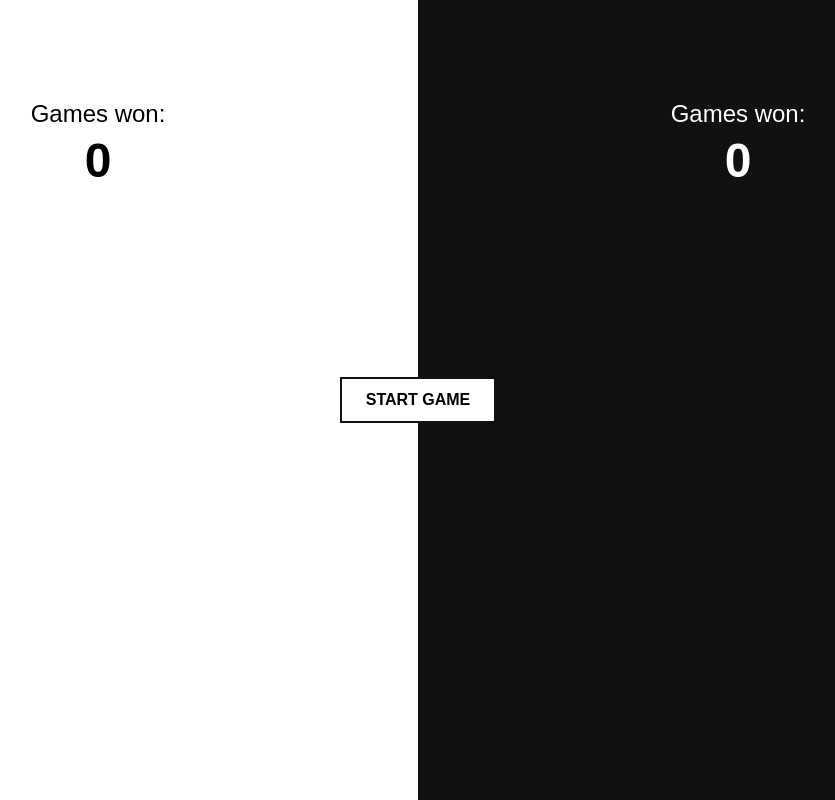
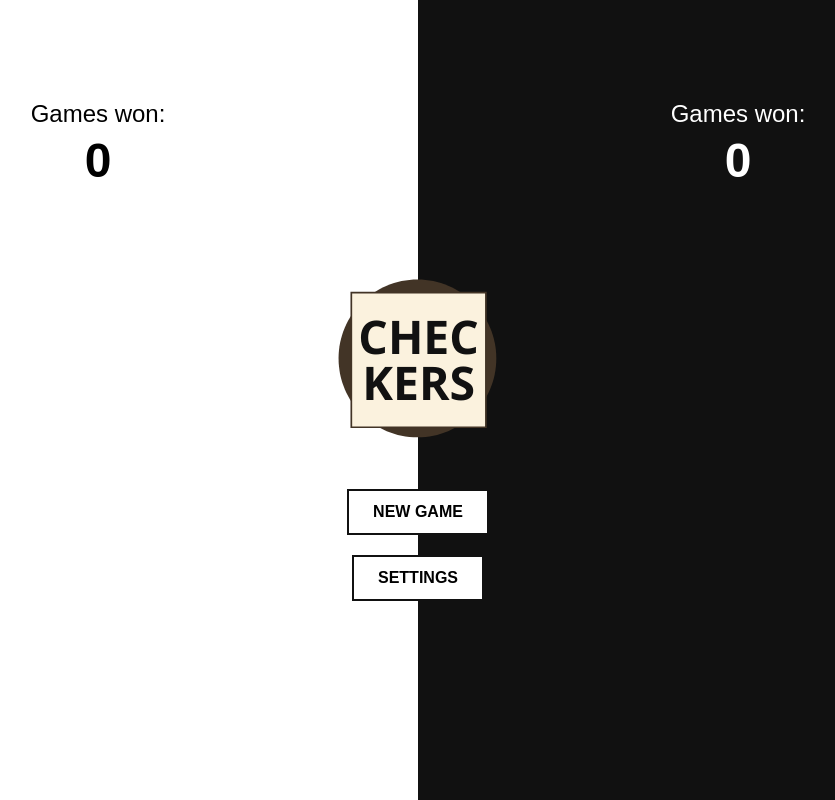
Before and after one commit to natholas/checkers, an Angular app: page / in a window 1280 px wide. Shown: the whole page, without its empty margins (222-1057 px from the left). Built offline with nearby package versions, Linux system fonts and the light colour scheme.

Commit message:
Added logo to menu

```diff
--- a/src/app/menu/menu.component.html
+++ b/src/app/menu/menu.component.html
@@ -1,10 +1,11 @@
 <div>
-
   <div *ngFor="let player of players" class="player-info player-{{player.type}}">
     <span>Games won:<h1>{{player.gamesWon}}</h1></span>
   </div>
   <div class="buttons-container">
-    <button (click)="startGame.emit()">Start Game</button>
+    <div class="logo"></div>
+    <button (click)="startGame.emit()">New Game</button>
+    <button>Settings</button>
   </div>
 
 </div>
--- a/src/app/menu/menu.component.scss
+++ b/src/app/menu/menu.component.scss
@@ -4,24 +4,24 @@
   text-align: center;
   font-size: 24px;
   height: 100vh;
-}
 
-.player-info.player-1 {
+  &.player-1 {
     background-color: #111111;
     color: #ffffff;
   }
 
-.player-info.player-0 {
+  &.player-0 {
     background-color: #ffffff;
   }
 
-.player-info span {
+  span {
     margin-top: 100px;
     display: block;
   }
 
-.player-info h1 {
+  h1 {
     margin-top: 5px;
+  }
 }
 
 .buttons-container {
@@ -29,6 +29,27 @@
   left: 0;
   right: 0;
   top: 50%;
-  transform: translateY(-50%);
+  transform: translateY(-50%) translateY(50px);
   text-align: center;
+  display: flex;
+  flex-direction: column;
+  align-items: center;
+
+  button {
+    clear: both;
+    display: inline-block;
+    float: none;
+    margin-bottom: 20px;
   }
+
+  .logo {
+    background-image: url('/assets/checkers-logo.svg');
+    background-repeat: no-repeat;
+    background-size: contain;
+    background-position: center;
+    height: 20vh;
+    width: 100%;
+    max-height: 200px;
+    margin-bottom: 50px;
+  }
+}
--- a/src/app/score-keeper/score-keeper.component.scss
+++ b/src/app/score-keeper/score-keeper.component.scss
@@ -6,24 +6,39 @@
 }
 
 .player-info {
-  border: 2px solid black;
+  // border: 2px solid #111;
   font-weight: bold;
   font-size: 20px;
   text-align: center;
   padding: 8px 0;
   box-sizing: border-box;
   flex-basis: 100%;
+  position: relative;
+
+  &.active {
+    &:after {
+      position: absolute;
+      content: "";
+      left: 50%;
+      bottom: 0;
+      transform: translate(-50%, 100%);
+      width: 0;
+      height: 0;
+      border-style: solid;
+      border-width: 7px 10px 0 10px;
+      border-color: #111 transparent transparent transparent;
+    }
   }
 
-.player-info.player-0 {
+  &.player-0 {
     background-color: #fff;
+    &:after {
+      border-color: #fff transparent transparent transparent;
+    }
   }
 
-.player-info.player-1 {
-  background-color: #333;
+  &.player-1 {
+    background-color: #111;
     color: #fff;
   }
-
-.player-info.active {
-  // border-color: red;
 }
```
Lines whose indentation alone changed are shown as unchanged.
